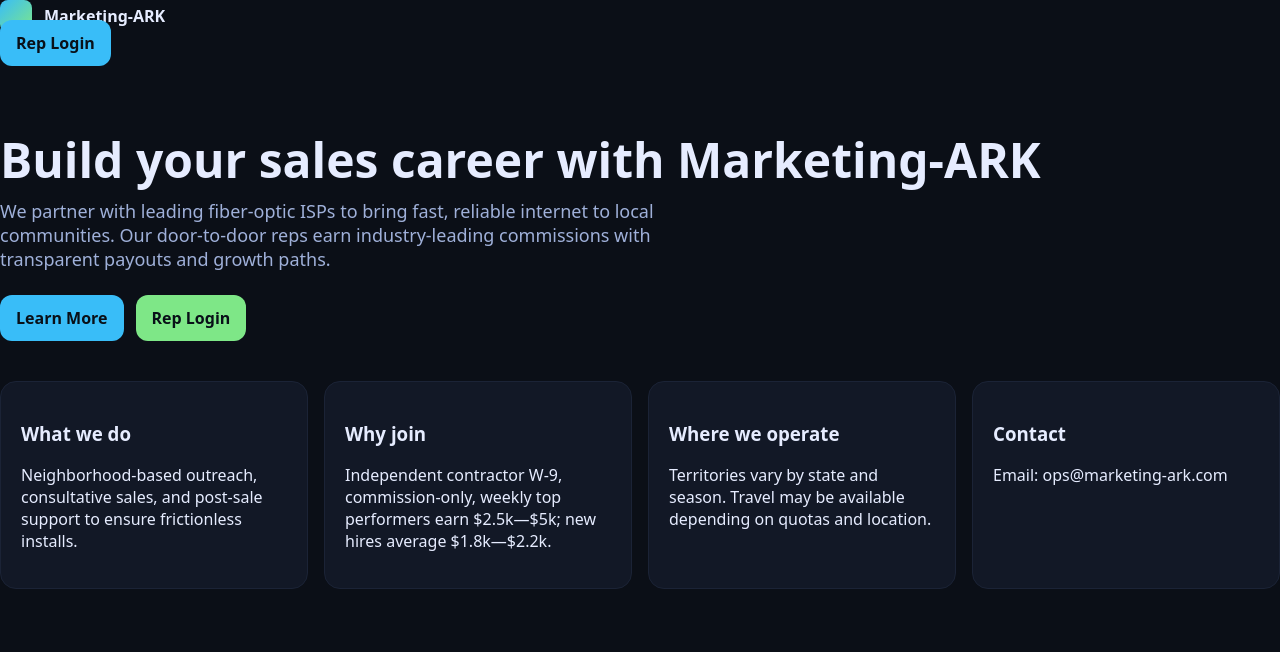
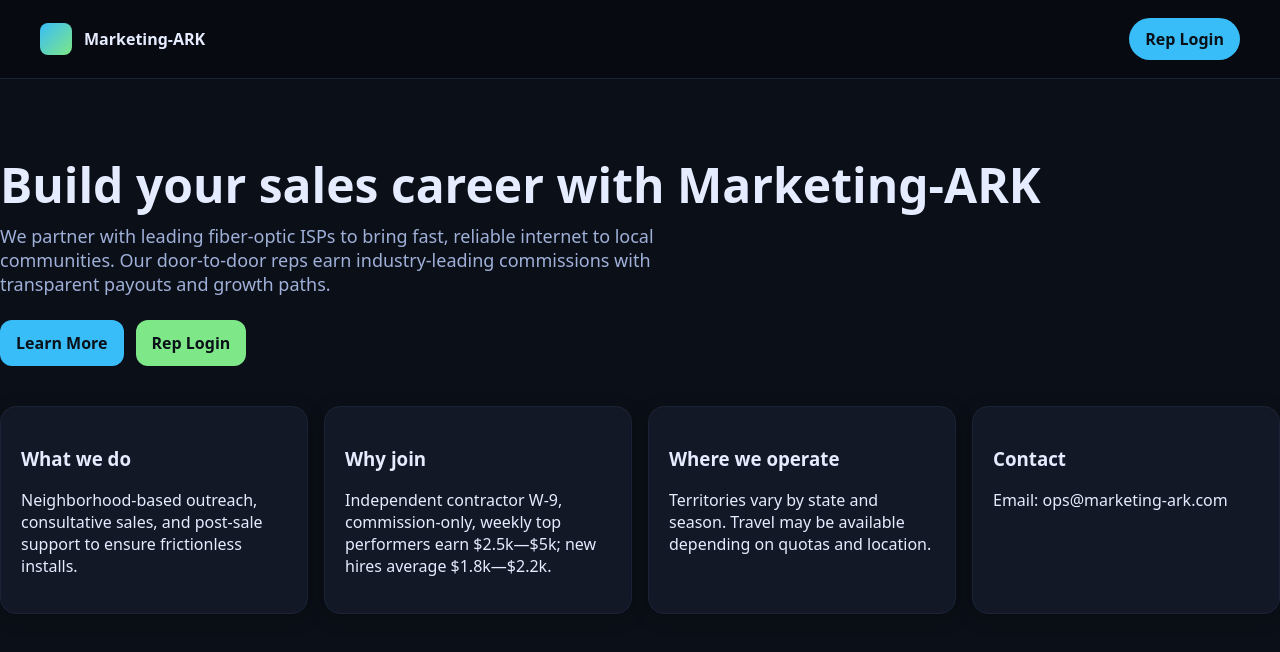
Before and after one commit to noahcasel-sketch/marketing-ark-site, a Next.js app: page / in a window 1280 px wide. Shown: the top 652 px of the page. Built offline with nearby package versions, Linux system fonts and the light colour scheme; no server answers.

Commit message:
Update globals.css

```diff
--- a/app/globals.css
+++ b/app/globals.css
@@ -13,3 +13,58 @@ a { color: inherit; text-decoration: none; }
 .footer { opacity:0.8; font-size:14px; padding:40px 0; }
 .input { width:100%; padding:12px 14px; border-radius:10px; border:1px solid #2a3552; background:#0d1422; color:var(--text); }
 .label { font-size:14px; color:var(--muted); margin-bottom:8px; display:block; }
+
+/* ===== Header polish (full-bleed, edges) ===== */
+.header {
+  position: sticky;
+  top: 0;
+  z-index: 40;
+  width: 100%;
+  backdrop-filter: blur(10px);
+  background: color-mix(in oklab, var(--bg) 85%, black 15%);
+  border-bottom: 1px solid #1b2336;
+}
+.header-inner {
+  /* full width with comfy padding to edges */
+  width: 100%;
+  padding: 14px 28px;
+  margin: 0 auto;
+  display: flex;
+  align-items: center;
+  justify-content: space-between;
+}
+@media (min-width: 1280px) {
+  .header-inner { padding: 18px 40px; }
+}
+
+.header-actions {
+  display: flex;
+  align-items: center;
+  gap: 18px;
+}
+
+.header-link {
+  color: var(--text);
+  opacity: .85;
+  transition: opacity .15s ease;
+}
+.header-link:hover { opacity: 1; }
+
+/* rounder, nicer header buttons */
+.btn-pill {
+  padding: 10px 16px;
+  border-radius: 999px;
+  background: var(--brand);
+  color: #091018;
+  font-weight: 700;
+  border: none;
+}
+.user-email {
+  font-size: 14px;
+  opacity: .85;
+}
+
+/* Inputs + cards slight polish (keeps your base look) */
+.input { transition: border-color .15s ease, box-shadow .15s ease; }
+.input:focus { outline: none; border-color: #4aa8ff; box-shadow: 0 0 0 3px rgba(57,189,248,.18); }
+.card { box-shadow: 0 4px 18px rgba(0,0,0,.25); }
```
